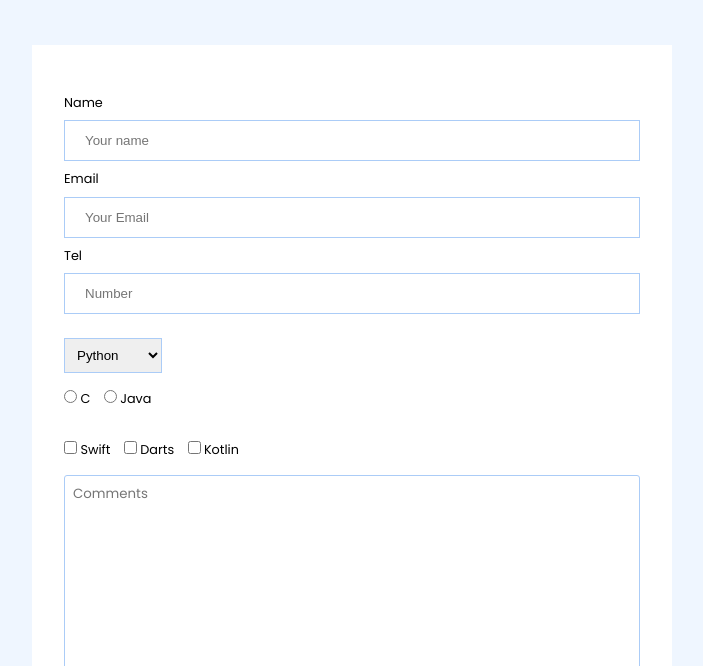
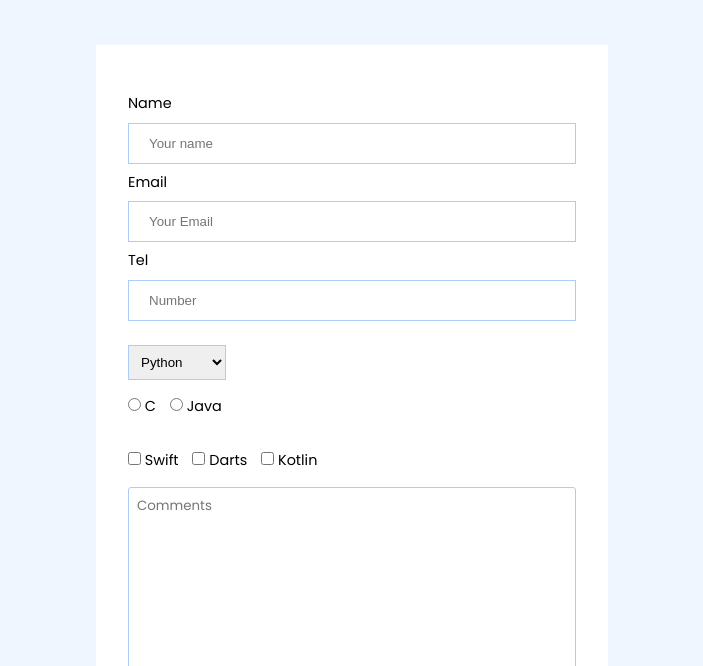
Before and after one commit to DaveZag/Survey_Microverse, a plain HTML site: page index.html in a window 1280 px wide. Shown: the part 134-800 px from the top of the page, without its empty margins (288-991 px from the left). Drawn offline with Linux system fonts and the light colour scheme; a web font is replaced by a local one.

```diff
--- a/style.css
+++ b/style.css
@@ -24,9 +24,9 @@ body {
 }
 form {
   background-color: white;
-  width: 50%;
+  width: 40%;
   height: auto;
-  font-size: 0.8rem;
+  font-size: 0.9rem;
   padding: 2rem;
   margin-bottom: 3rem;
 }
```
